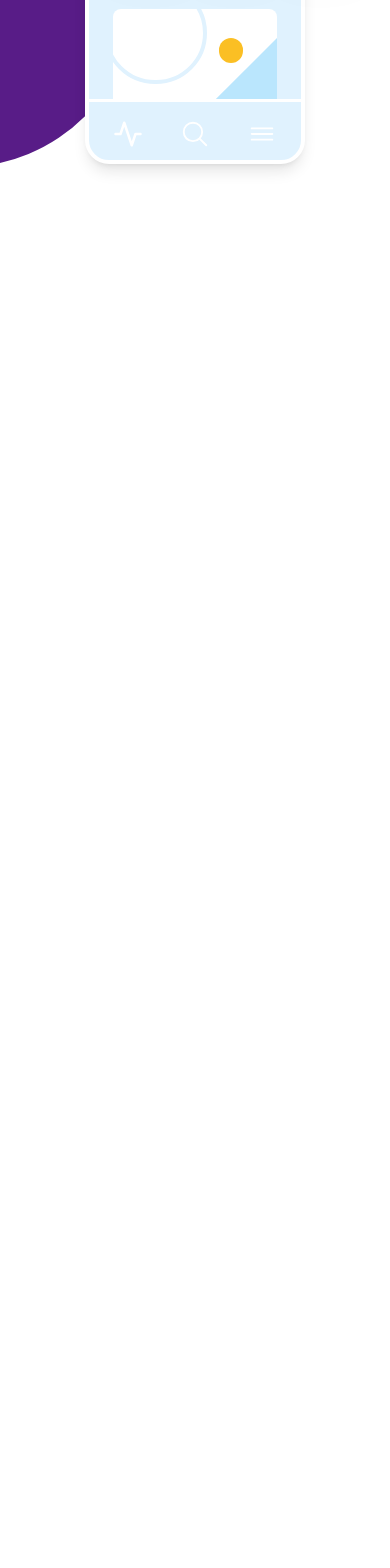
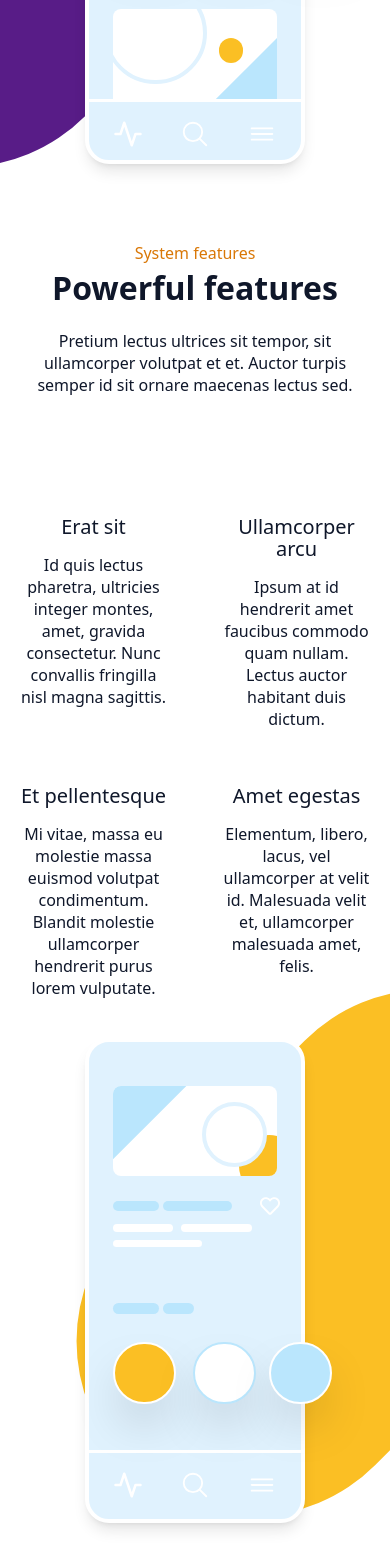
Before and after one commit to diegomota2374/buzzvel-soller, a Next.js app: page / in a window 390 px wide. Shown: the part 2618-4186 px from the top of the page. Before the commit the page ends 2822 px from the top, so only its background shows below. Built offline with nearby package versions, Linux system fonts and the light colour scheme.

Commit message:
foi finalizado a section PowerfulFeatures e o componente PhonePowerfulFeatures com o layout mobile so

```diff
--- a/src/app/page.tsx
+++ b/src/app/page.tsx
@@ -1,6 +1,7 @@
 import HeaderComponent from "../components/HeaderComponent/HeaderComponent";
 import PersonalizedServices from "../components/PersonalizedServices/PersonalizedServices";
 import PickTheSun from "../components/PickTheSun/PickTheSun";
+import PowerfulFeatures from "../components/PowerfulFeatures/PowerfulFeatures";
 
 export default function Home() {
   return (
@@ -8,6 +9,7 @@ export default function Home() {
       <HeaderComponent />
       <PickTheSun />
       <PersonalizedServices />
+      <PowerfulFeatures />
     </>
   );
 }
--- /dev/null
+++ b/src/components/PhonePowerfulFeatures/PhonePowerfulFeatures.tsx
@@ -0,0 +1,63 @@
+import { FaArrowLeft, FaRegHeart } from "react-icons/fa";
+import { FiActivity } from "react-icons/fi";
+import { IoIosMenu, IoIosStarOutline } from "react-icons/io";
+import { IoSearchOutline, IoStar } from "react-icons/io5";
+
+const PhonePowerfulFeatures = () => {
+  return (
+    <div className="relative flex items-center justify-center py-10">
+      {/* Purple oval behind the rectangle */}
+      <div className="absolute w-[599.56px] h-[350px] -right-[250px] top-[80px] bg-[#FBBF24] rounded-full z-[1] -rotate-45"></div>
+
+      {/* Phone rectangle */}
+      <div className="w-[220px] h-[485.43px] bg-[#E0F2FE] border-4 border-white rounded-3xl shadow-lg z-[2] p-6">
+        <div className="relative">
+          <div className="relative bg-white w-full h-[90px] rounded-lg mt-5 overflow-hidden">
+            <div className="absolute w-[60.78px] h-[60.78px] top-[48.91px] left-[125.63px] bg-[#FBBF24] rounded-full "></div>
+            <div className="absolute bg-white w-[65.08px] h-[65.08px] top-[16px] right-[10px] border-4 border-[#E0F2FE] rounded-full "></div>
+            <div className="absolute bg-[#BAE6FD] w-[110.63px] h-[105.6px] -top-[55px] -left-[55px] -rotate-45"></div>
+          </div>
+        </div>
+
+        <div className="flex flex-col items-start justify-start gap-2 pt-5">
+          <div className="flex items-center gap-1">
+            <div className="bg-[#BAE6FD] w-[45.6px] h-[10.47px] rounded-lg"></div>
+            <div className="bg-[#BAE6FD] w-[69.05px] h-[10.47px] rounded-lg"></div>
+            <FaRegHeart className="text-white ml-6" size={20} />
+          </div>
+          <div className="flex gap-2">
+            <div className="bg-white w-[60.34px] h-[7.54px] rounded-lg"></div>
+            <div className="bg-white w-[70.4px] h-[7.54px] rounded-lg"></div>
+          </div>
+          <div className="bg-white w-[88.63px] h-[7.54px] rounded-lg"></div>
+        </div>
+
+        <div className="flex items-center gap-1 pt-14">
+          <div className="bg-[#BAE6FD] w-[45.6px] h-[10.47px] rounded-lg"></div>
+          <div className="bg-[#BAE6FD] w-[31.27px] h-[10.47px] rounded-lg"></div>
+        </div>
+
+        <div className="relative flex gap-3 py-7">
+          {/* box 1 */}
+          <div className="absolute bg-[#FBBF24] w-[62.54px] h-[62.54px] border-2 border-white rounded-full shadow-2xl "></div>
+          {/* box 2 */}
+          <div className="absolute bg-white w-[62.54px] h-[62.54px] border-2 border-[#BAE6FD] rounded-full left-[80px] shadow-2xl"></div>
+          {/* box 3 */}
+          <div className="absolute bg-[#BAE6FD] w-[62.54px] h-[62.54px] border-2 border-white rounded-full left-[156px] shadow-2xl"></div>
+        </div>
+
+        <div className="flex items-center  justify-between py-5 relative mt-20">
+          <div
+            className="absolute bg-white w-[215px] h-[3px]
+          top-0 -left-6"
+          ></div>
+          <FiActivity size={30} className="text-white" />
+          <IoSearchOutline size={30} className="text-white" />
+          <IoIosMenu size={30} className="text-white" />
+        </div>
+      </div>
+    </div>
+  );
+};
+
+export default PhonePowerfulFeatures;
--- /dev/null
+++ b/src/components/PowerfulFeatures/PowerfulFeatures.tsx
@@ -0,0 +1,63 @@
+import PhonePowerfulFeatures from "../PhonePowerfulFeatures/PhonePowerfulFeatures";
+
+const PowerfulFeatures = () => {
+  return (
+    <div className="overflow-hidden py-10">
+      <div className="flex flex-col items-center justify-center  gap-6 pb-20">
+        <div className="flex flex-col items-center gap-2 w-full h-[62px]">
+          <h3 className="text-center text-[#D97706] text-[16px] font-medium leading-[18px] w-full">
+            System features
+          </h3>
+          <h2 className="text-center text-[#0F172A] text-[32px] font-bold leading-[35px] w-full">
+            Powerful features{" "}
+          </h2>
+        </div>
+        <p className="text-center text-[#0F172A] text-[16px] leading-[22px] w-full px-8">
+          Pretium lectus ultrices sit tempor, sit ullamcorper volutpat et et.
+          Auctor turpis semper id sit ornare maecenas lectus sed.
+        </p>
+      </div>
+      <div className="grid grid-cols-2 gap-4 justify-items-center items-center">
+        <div className="w-[147.5px] h-[253px] ">
+          <h3 className="text-[20px] font-[500] leading-[22px] text-center pt-10 pb-4">
+            Erat sit
+          </h3>
+          <p className="text-[16px] font-[400] leading-[22px] text-center">
+            Id quis lectus pharetra, ultricies integer montes, amet, gravida
+            consectetur. Nunc convallis fringilla nisl magna sagittis.
+          </p>
+        </div>
+        <div className="w-[147.5px] h-[253px] ">
+          <h3 className="text-[20px] font-[500] leading-[22px] text-center pt-10 pb-4">
+            Ullamcorper arcu
+          </h3>
+
+          <p className="text-[16px] font-[400] leading-[22px] text-center">
+            Ipsum at id hendrerit amet faucibus commodo quam nullam. Lectus
+            auctor habitant duis dictum.
+          </p>
+        </div>
+        <div className="w-[147.5px] h-[253px] ">
+          <h3 className="text-[20px] font-[500] leading-[22px] text-center pt-10 pb-4">
+            Et pellentesque
+          </h3>
+          <p className="text-[16px] font-[400] leading-[22px] text-center">
+            Mi vitae, massa eu molestie massa euismod volutpat condimentum.
+            Blandit molestie ullamcorper hendrerit purus lorem vulputate.
+          </p>
+        </div>
+        <div className="w-[147.5px] h-[253px] ">
+          <h3 className="text-[20px] font-[500] leading-[22px] text-center pt-10 pb-4">
+            Amet egestas
+          </h3>
+          <p className="text-[16px] font-[400] leading-[22px] text-center">
+            Elementum, libero, lacus, vel ullamcorper at velit id. Malesuada
+            velit et, ullamcorper malesuada amet, felis.
+          </p>
+        </div>
+      </div>
+      <PhonePowerfulFeatures />
+    </div>
+  );
+};
+export default PowerfulFeatures;
```
